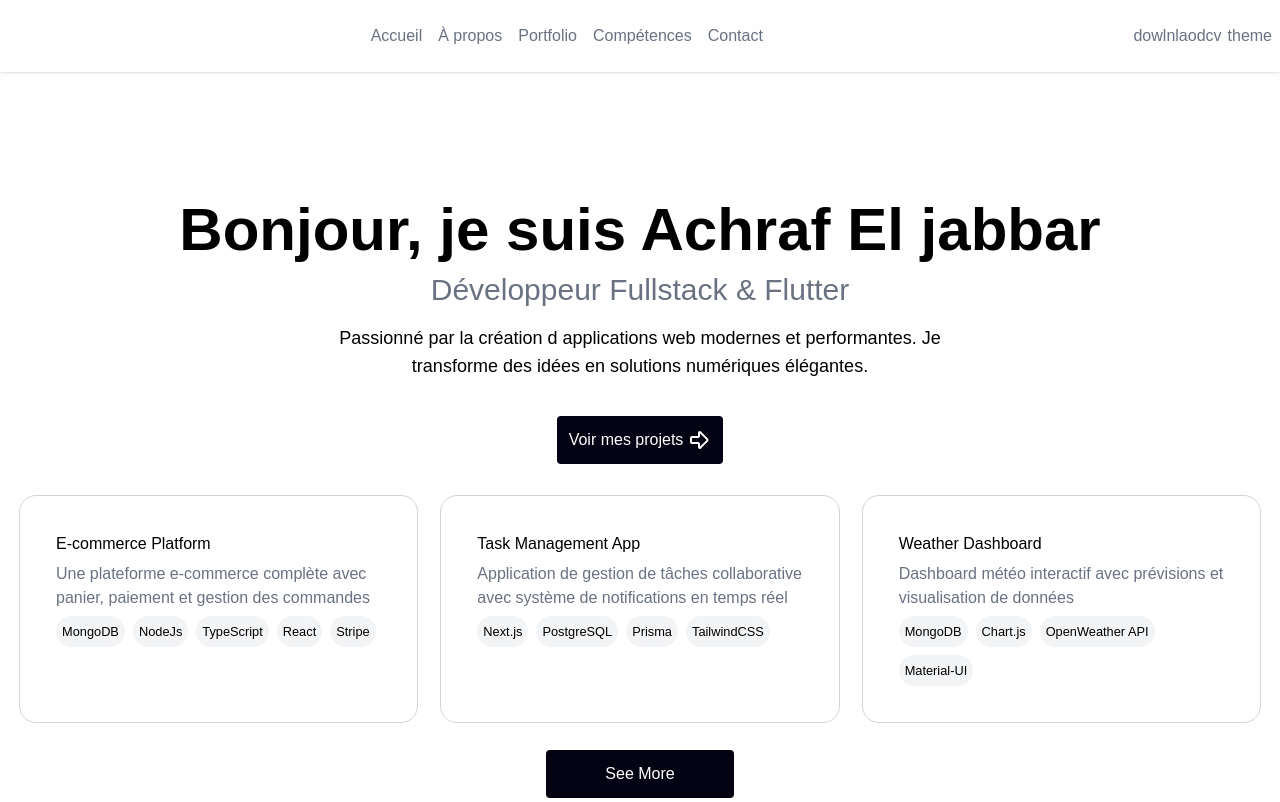
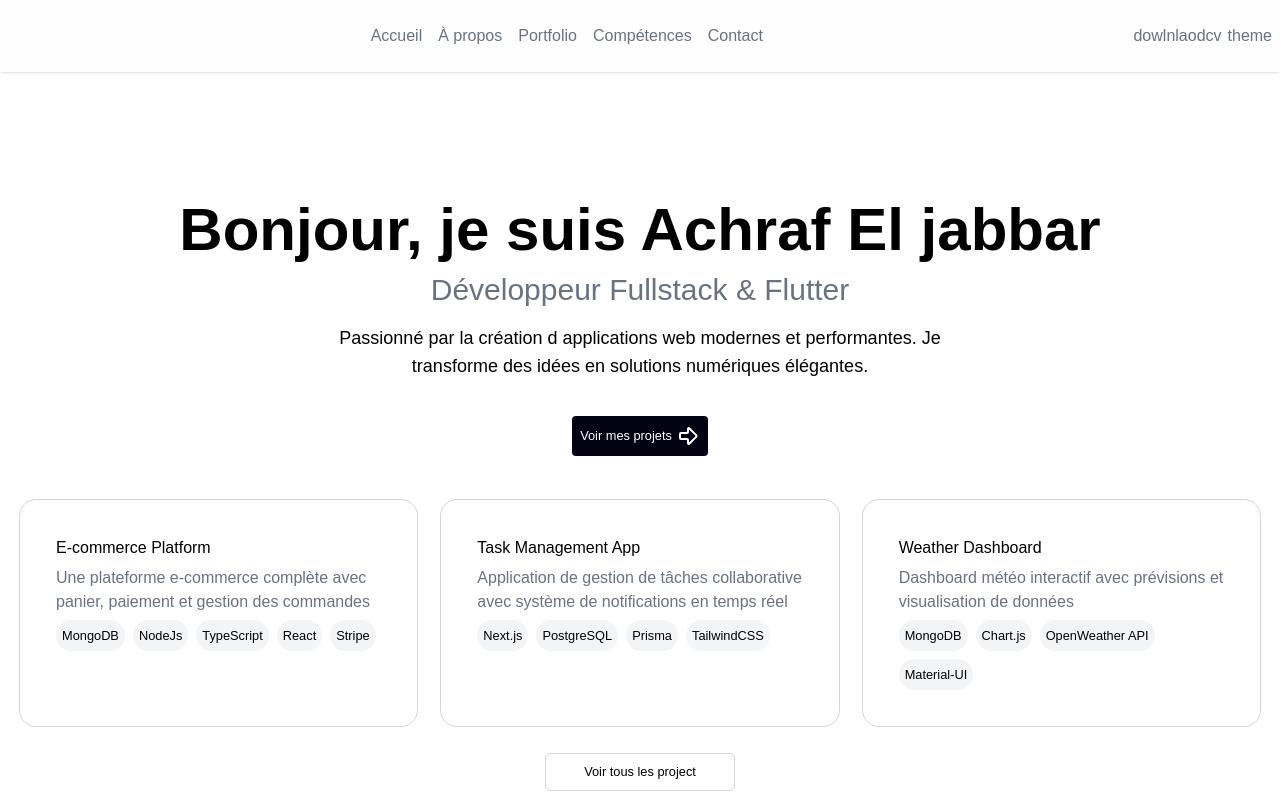
Before and after one commit to achrafjbr/MyPortfolio, a Next.js app: page / in a window 1280 px wide. Built offline with nearby package versions, Linux system fonts and the light colour scheme.

Commit message:
adding animation to the home page

```diff
--- a/src/UI/home/MoreProjects.tsx
+++ b/src/UI/home/MoreProjects.tsx
@@ -14,7 +14,7 @@ function MoreProjects() {
     showProjectByPagination(seeMoreProjects);
   };
   return (
-    <section className="px-4">
+    <section className="px-4 py-3">
       <section className="grid translate duration-300 lg:grid-cols-3 sm:grid-cols-2 gap-6 mx-1 my-7 ">
         {showProjectByPagination(seeMoreProjects).map((project) => (
           <Project
@@ -28,10 +28,10 @@ function MoreProjects() {
 
       <div className="w-full flex justify-center items-center">
         <div
-          className=" w-[15%] p-3 cursor-pointer rounded text-white bg-[#030213]"
+          className=" w-[15%] p-2 cursor-pointer rounded text-black text-[0.8rem] outline-1 outline-gray-300"
           onClick={() => seeProjectsHandler()}
         >
-          See More
+          Voir tous les project
         </div>
       </div>
     </section>
--- a/src/UI/home/VuProjects.tsx
+++ b/src/UI/home/VuProjects.tsx
@@ -9,7 +9,7 @@ function VuProjects() {
     <div>
       <div
         onClick={() => route.push("/portfolio")}
-        className=" p-3 cursor-pointer flex justify-center items-center gap-x-1 rounded text-white bg-[#030213]"
+        className=" p-2 text-[0.8rem] cursor-pointer flex justify-center items-center gap-x-1 rounded text-white bg-[#030213]"
       >
         Voir mes projets
         <ArrowBigRight />
--- a/src/app/globals.css
+++ b/src/app/globals.css
@@ -24,3 +24,26 @@ body {
   color: var(--foreground);
   font-family: Arial, Helvetica, sans-serif;
 }
+
+@keyframes fadeCycle {
+  from {
+    opacity: 0;
+  }
+  to {
+    opacity: 1;
+  }
+}
+
+.text {
+  opacity: 0.5;
+}
+
+.animate-text1 {
+  animation: fadeCycle 1s alternate;
+}
+.animate-text2 {
+  animation: fadeCycle 1s alternate 0.5ms;
+}
+.animate-text3 {
+  animation: fadeCycle 1s alternate 0.6ms;
+}
--- a/src/app/page.tsx
+++ b/src/app/page.tsx
@@ -15,20 +15,18 @@ import MoreProjects from "../UI/home/MoreProjects";
 
 export default function Home() {
   return (
-    <section className="flex flex-col pt-[10%] text-center items-center gap-y-1">
-      <h1 className="text-5xl md:text-6xl mb-2  font-semibold">
+    <section className="flex flex-col text-center items-center gap-y-1 pt-[10%] text-black  ">
+      <h1 className="text-5xl md:text-6xl mb-2 font-semibold  animate-text1 ">
         Bonjour, je suis Achraf El jabbar
       </h1>
-      <p className="text-2xl md:text-3xl text-muted-foreground mb-3 font-light text-gray-500 ">
+      <p className="text-2xl md:text-3xl text-muted-foreground mb-3 font-light text-gray-500 animate-text2">
         Développeur Fullstack & Flutter
       </p>
-      <p className="text-lg text-muted-foreground max-w-2xl mx-auto mb-8 text-centertext-gray-500">
+      <p className="text-lg text-muted-foreground max-w-2xl mx-auto mb-8 text-centertext-gray-500 animate-text3">
         Passionné par la création d applications web modernes et performantes.
         Je transforme des idées en solutions numériques élégantes.
       </p>
-
       <VuProjects />
-
       <MoreProjects />
     </section>
   );
```
